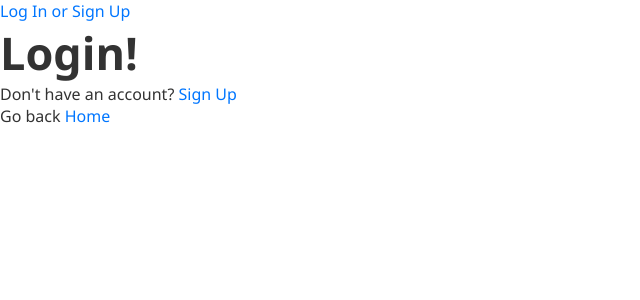
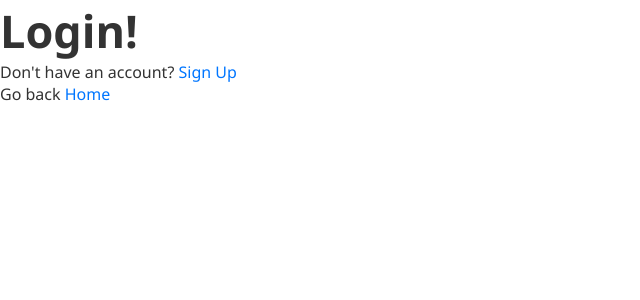
Before and after one commit to DanielReinagel/Anywhere-Fitness-Frontend, a React (Create React App) app: page / in a window 1280 px wide. Shown: the top 300 px of the page, without its empty margins (0-640 px from the left). Built offline with nearby package versions, Linux system fonts and the light colour scheme; no server answers.

Commit message:
Home page Nav bar rendering

```diff
--- a/src/App.js
+++ b/src/App.js
@@ -28,7 +28,7 @@ function App() {
   return (
     <>
       <div>
-        {!instructor && !client && <Link to="/login">Log In or Sign Up</Link>}
+        {/* {!instructor && !client && <Link to="/login">Log In or Sign Up</Link>} */}
         {instructor || (client && <Link to="/home">Home</Link>)}
         {instructor && (
           <Link to="/instructorclasses">Classes I am Teaching</Link>
--- a/src/components/HomePage.js
+++ b/src/components/HomePage.js
@@ -1,12 +1,13 @@
 import React from 'react';
 import { Link } from 'react-router-dom';
+import Navbar from './Navbar';
 
 const HomePage = () => {
   return (
-    <>
+    <Navbar>
       <Link style={{marginRight: '8px'}} to='/login'>Log In</Link>
       <Link to='/signup'>Sign Up</Link>
-    </>
+    </Navbar>
   );
 }
 
```
